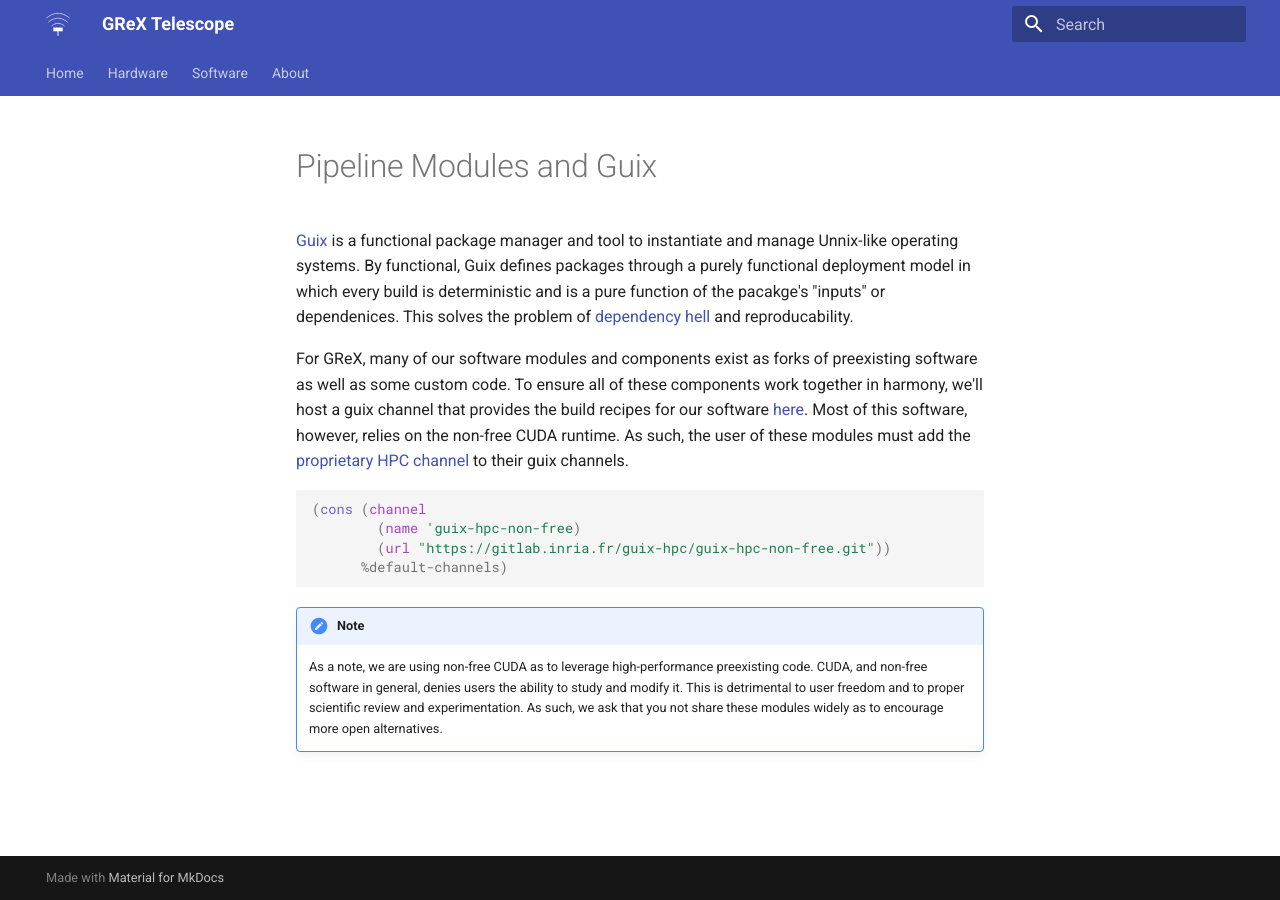
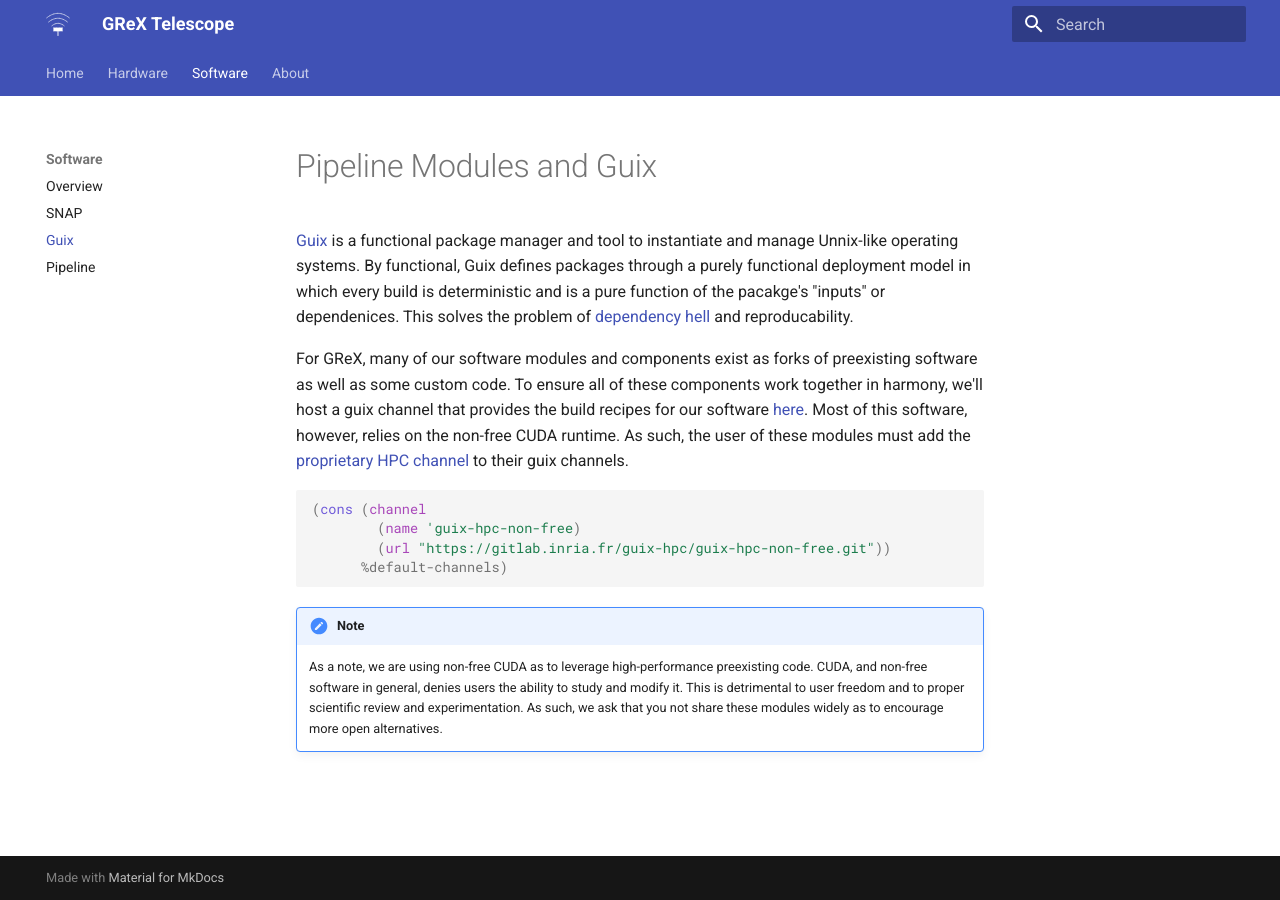
Before and after one commit to courtneyjkeeler/grex-telescope.github.io, an MkDocs documentation site: the page built from docs/software/guix.md, in a window 1280 px wide. Built offline with MkDocs 1.6.1 and Material for MkDocs 9.7.7, drawn with Linux system fonts in a browser that asks for light colours.

Commit message:
Add GUIX to tree

```diff
--- a/mkdocs.yml
+++ b/mkdocs.yml
@@ -20,6 +20,7 @@ nav:
   - Software:
       - "Overview": software/overview.md
       - "SNAP": software/snap.md
+      - "Guix": software/guix.md
       - "Pipeline": software/pipeline.md
   - About: about.md
 markdown_extensions:
```
